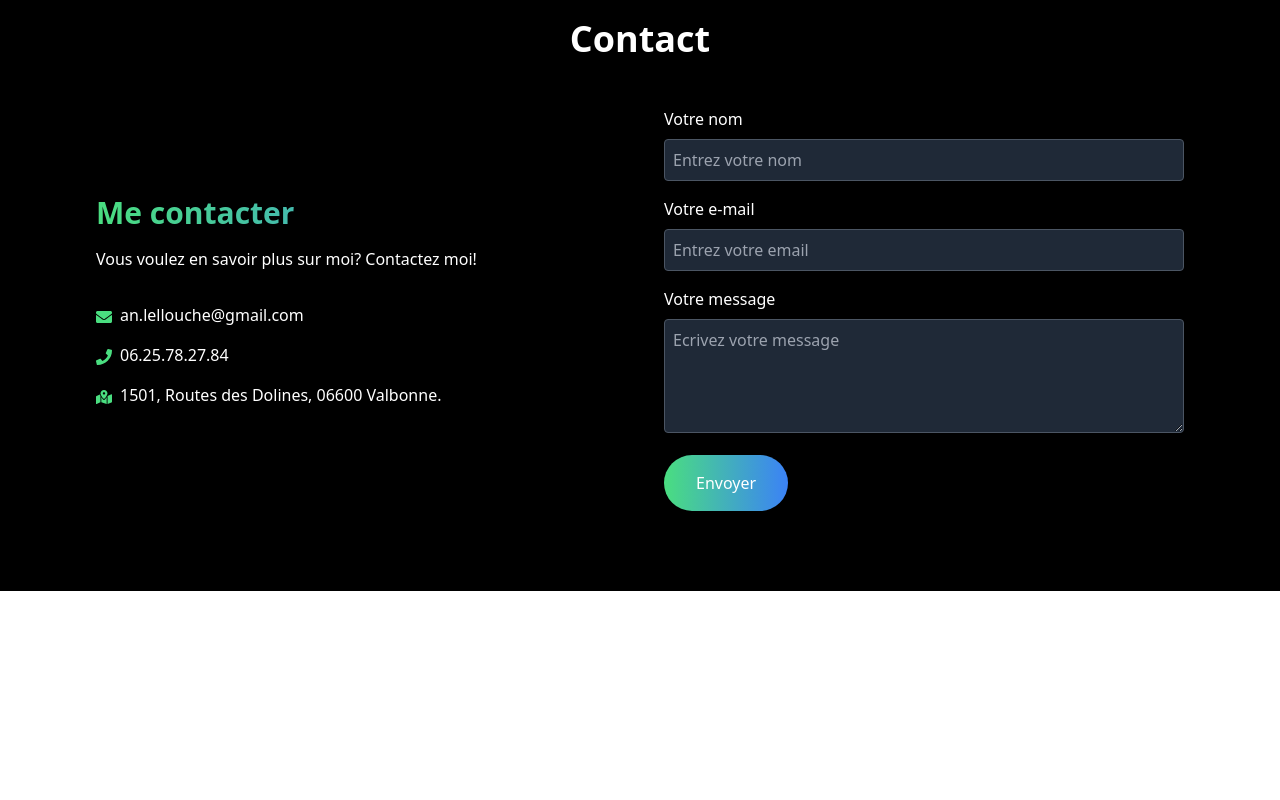
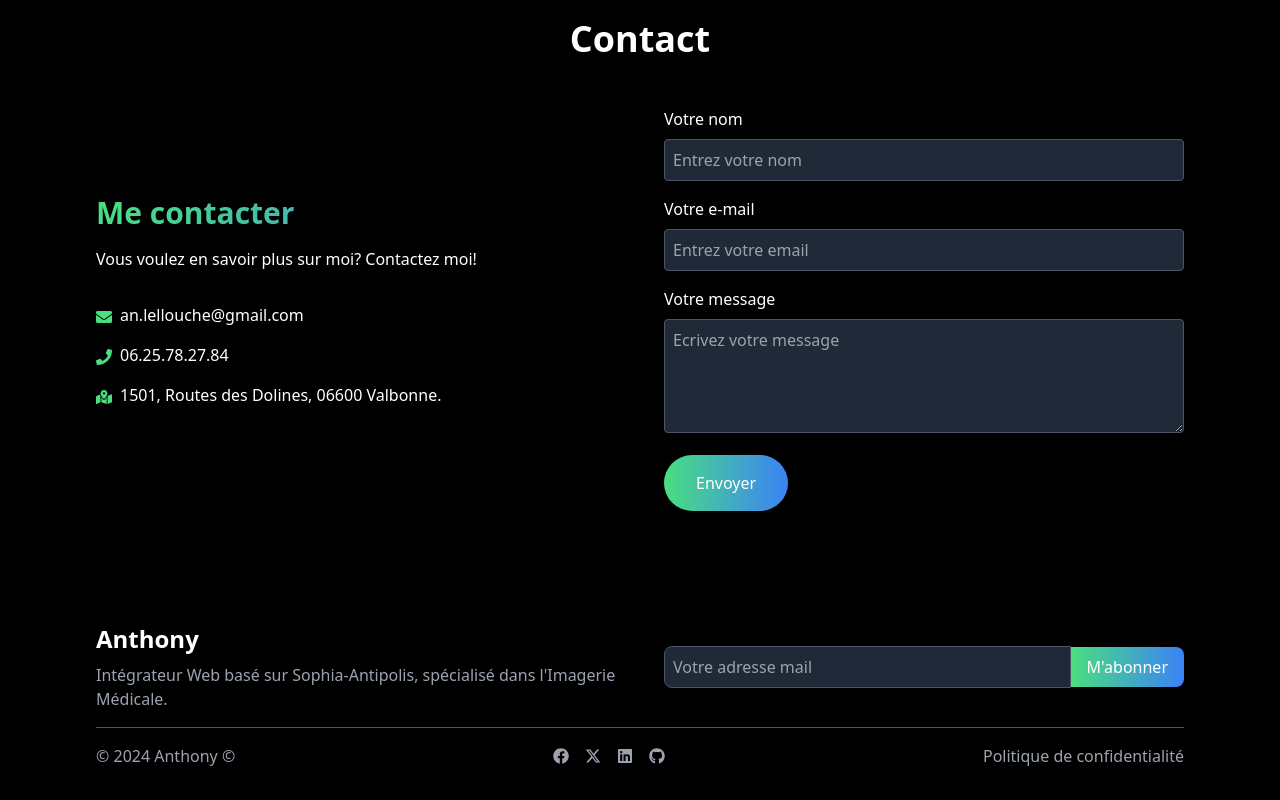
Before and after one commit to AnthonyLellouche/portfolio, a React (Vite) app: page / in a window 1280 px wide. Shown: the part 3121-3921 px from the top of the page. Before the commit the page ends 3712 px from the top, so only its background shows below. Built offline with nearby package versions, Linux system fonts and the light colour scheme.

Commit message:
ajout id pour renvoyer vers la bonne section au clic dans la navbar finalisaton footer

```diff
--- a/src/App.jsx
+++ b/src/App.jsx
@@ -1,6 +1,7 @@
 import "./App.css";
 import About from "./components/About";
 import Contact from "./components/Contact";
+import Footer from "./components/Footer";
 import Hero from "./components/Hero";
 import Navbar from "./components/Navbar";
 import Projects from "./components/Projects";
@@ -15,6 +16,7 @@ const App = () => {
       <Service />
       <Projects />
       <Contact />
+      <Footer />
     </div>
   );
 };
--- a/src/components/Contact.jsx
+++ b/src/components/Contact.jsx
@@ -2,7 +2,7 @@ import { FaEnvelope, FaPhone, FaMapMarkedAlt } from "react-icons/fa";
 
 const Contact = () => {
   return (
-    <div className="bg-black text-white py-20" id="about">
+    <div className="bg-black text-white py-20" id="contact">
       <div className="container mx-auto px-8 md:px-16 lg:px-24">
         <h2 className="text-4xl font-bold text-center mb-12">Contact</h2>
         <div className="flex flex-col md:flex-row items-center md:space-x-12">
--- a/src/components/Footer.jsx
+++ b/src/components/Footer.jsx
@@ -1,9 +1,88 @@
+/* eslint-disable react/no-unescaped-entities */
+import { FaFacebook, FaGithub, FaLinkedin } from "react-icons/fa";
+import { FaXTwitter } from "react-icons/fa6";
+
 const Footer = () => {
-    return (
-        <div>
+  return (
+    <footer className="bg-black text-white py-8">
+      <div className="container mx-auto px-8 md:px-16 lg:px-24">
+        <div className="flex flex-col md:flex-row md:space-x-12 items-center mb-4">
+          <div className="flex-1 mb-4 md:mb-0">
+            <h3 className="text-2xl font-bold mb-2">Anthony</h3>
+            <p className="text-gray-400">
+              Intégrateur Web basé sur Sophia-Antipolis, spécialisé dans
+              l'Imagerie Médicale.
+            </p>
+          </div>
+          <div className="flex-1 w-full">
+            <form className="flex items-center justify-center">
+              <input
+                type="email"
+                placeholder="Votre adresse mail"
+                className="w-full p-2 rounded-l-lg bg-gray-800 border border-gray-600
+                focus:outline-none focus:border-green-400"
+              />
+              <button
+                type="submit"
+                className="bg-gradient-to-r from-green-400 to-blue-500 text-white px-4
+                py-2 rounded-r-lg"
+              >
+                M'abonner
+              </button>
+            </form>
+          </div>
+        </div>
 
+        <div
+          className="border-t border-gray-600 pt-4 flex flex-col md:flex-row
+          justify-between items-center"
+        >
+          <p className="text-gray-400">
+            &copy; {new Date().getFullYear()} Anthony ©
+          </p>
+          <div className="flex space-x-4 my-4 md:my-0">
+            <a
+              href="https://www.facebook.com/tonyy459/"
+              target="_blank"
+              rel="noopener noreferrer"
+              className="text-gray-400 hover:text-white"
+            >
+              <FaFacebook />
+            </a>
+            <a
+              href="https://x.com/Tonyy459"
+              target="_blank"
+              rel="noopener noreferrer"
+              className="text-gray-400 hover:text-white"
+            >
+              <FaXTwitter />
+            </a>
+            <a
+              href="https://www.linkedin.com/in/anthony-lellouche-2722451a0/"
+              target="_blank"
+              rel="noopener noreferrer"
+              className="text-gray-400 hover:text-white"
+            >
+              <FaLinkedin />
+            </a>
+            <a
+              href="https://github.com/AnthonyLellouche"
+              target="_blank"
+              rel="noopener noreferrer"
+              className="text-gray-400 hover:text-white"
+            >
+              <FaGithub />
+            </a>
+          </div>
+          <div className="flex space-x-4">
+            <a href="#" className="text-gray-400 hover:text-white">
+              Politique de confidentialité
+            </a>
+          </div>
         </div>
-    );
+      </div>
+    </footer>
+  );
 };
 
 export default Footer;
--- a/src/components/Navbar.jsx
+++ b/src/components/Navbar.jsx
@@ -10,7 +10,7 @@ const Navbar = () => {
           <a href="#about" className="hover:text-gray-400">
             About Me
           </a>
-          <a href="#services" className="hover:text-gray-400">
+          <a href="#service" className="hover:text-gray-400">
             Services
           </a>
           <a href="#project" className="hover:text-gray-400">
--- a/src/components/Projects.jsx
+++ b/src/components/Projects.jsx
@@ -60,7 +60,7 @@ const projects = [
 
 const Projects = () => {
   return (
-    <div className="bg-black text-white py-20" id="about">
+    <div className="bg-black text-white py-20" id="project">
       <div className="container mx-auto px-8 md:px-16 lg:px-24">
         <h2 className="text-4xl font-bold text-center mb-12">Mes projets</h2>
         <div className="grid grid-cols-1 md:grid-cols-2 lg:grid-cols-3 gap-8">
--- a/src/components/Service.jsx
+++ b/src/components/Service.jsx
@@ -25,7 +25,7 @@ const services = [
 
 const Service = () => {
   return (
-    <div className="bg-black text-white py-20" id="about">
+    <div className="bg-black text-white py-20" id="service">
       <div className="container mx-auto px-8 md:px-16 lg:px-24">
         <h2 className="text-4xl font-bold text-center mb-12">Mes services</h2>
         <div className="grid grid-cols-1 md:grid-cols-2 lg:grid-cols-3 gap-8">
```
